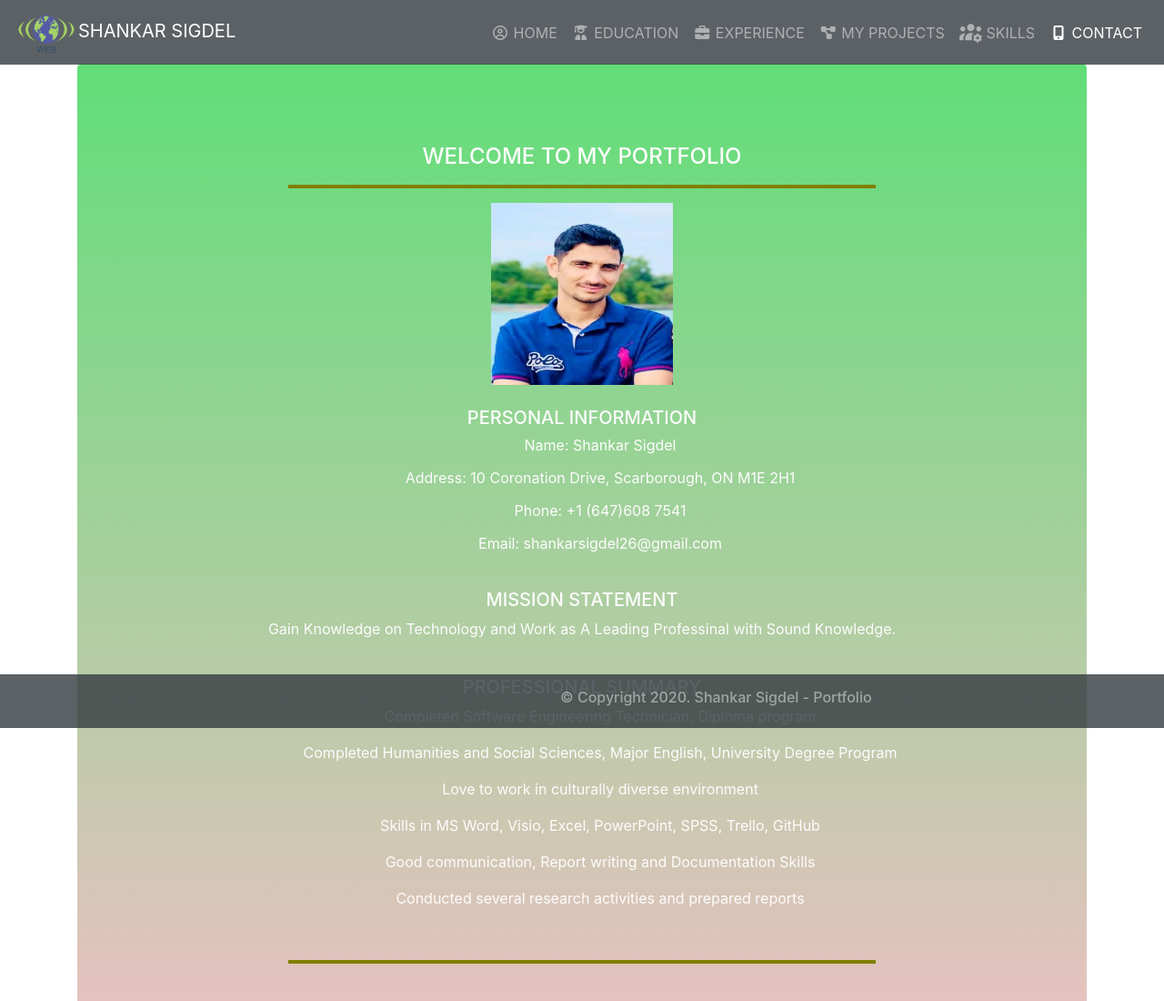
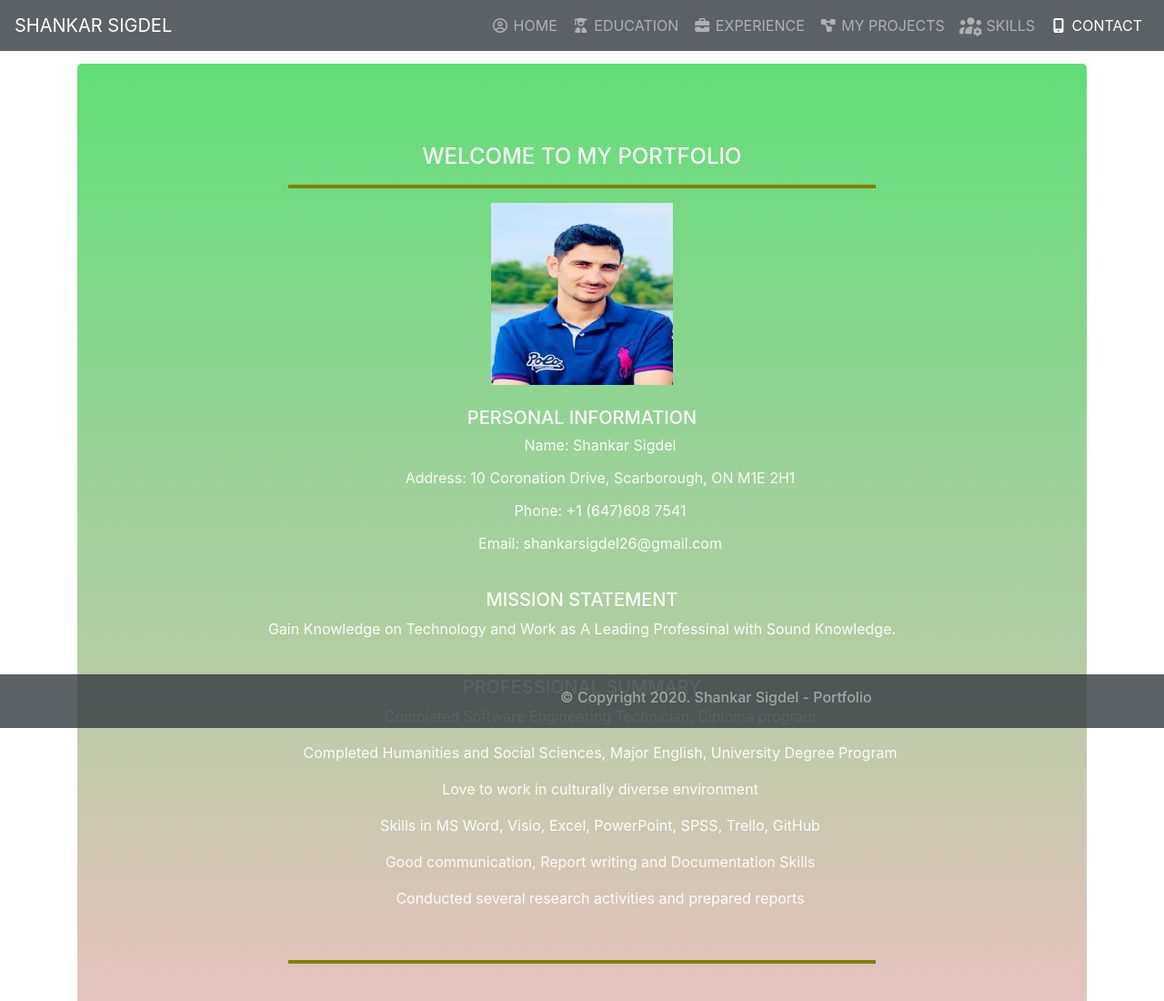
Before and after one commit to shankarsigdel/Single-page-portfolio, a plain HTML site: page index.html in a window 1280 px wide. Shown: the top 1100 px of the page at 91% size. Drawn offline with nearby package versions, Linux system fonts and the light colour scheme; a script that the page names is missing.

Commit message:
Update index.html
logo path edited

```diff
--- a/index.html
+++ b/index.html
@@ -15,7 +15,7 @@
 <body data-spy="scroll" data-target=".navbar" data-offset="50">
     <!--Main Nav Bar Section-->
     <nav class="navbar navbar-expand-lg navbar-dark bg-dark fixed-top">
-        <a class="navbar-brand" href="#"><img src="./Assets/images/Logo.png" width="70" height="45" alt="">SHANKAR SIGDEL</a>
+        <a class="navbar-brand" href="#">SHANKAR SIGDEL</a>
         <button class="navbar-toggler" type="button" data-toggle="collapse" data-target="#navbarSupportedContent"
           aria-controls="navbarSupportedContent" aria-expanded="false" aria-label="Toggle navigation">
           <span class="navbar-toggler-icon"></span>
```
